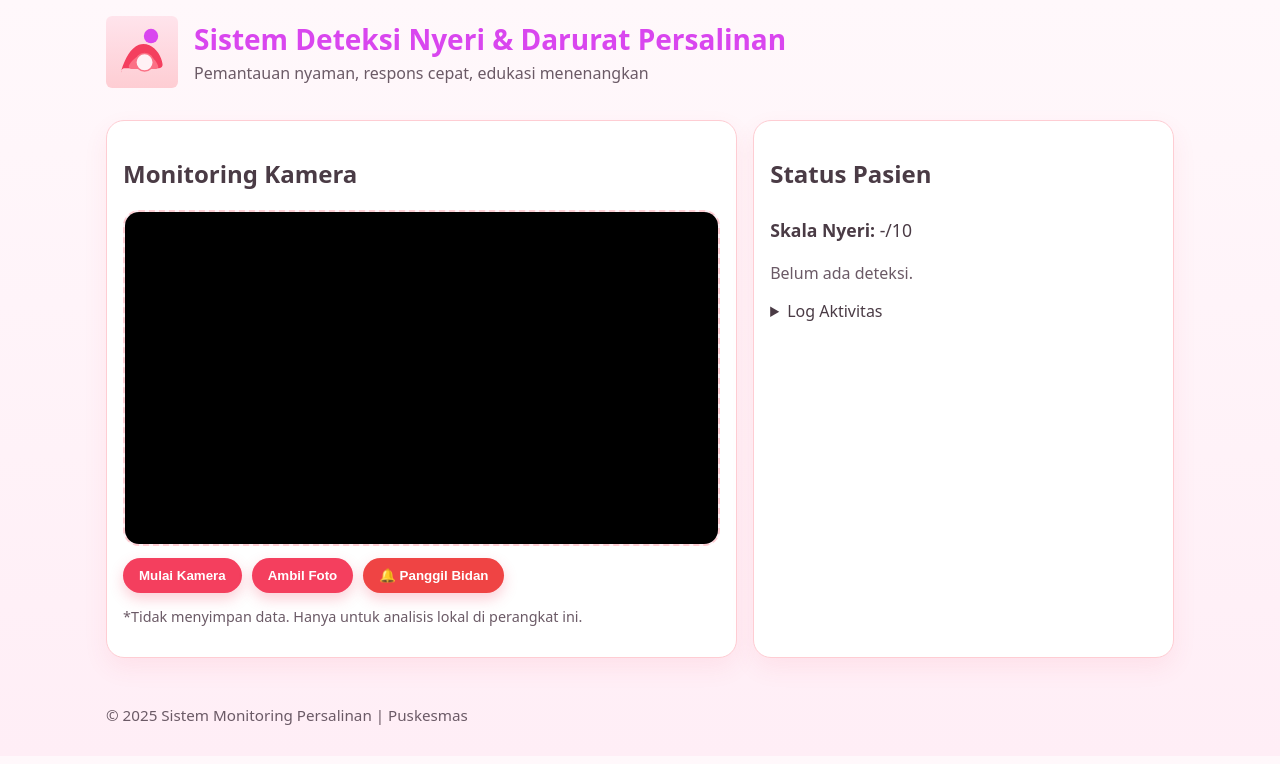
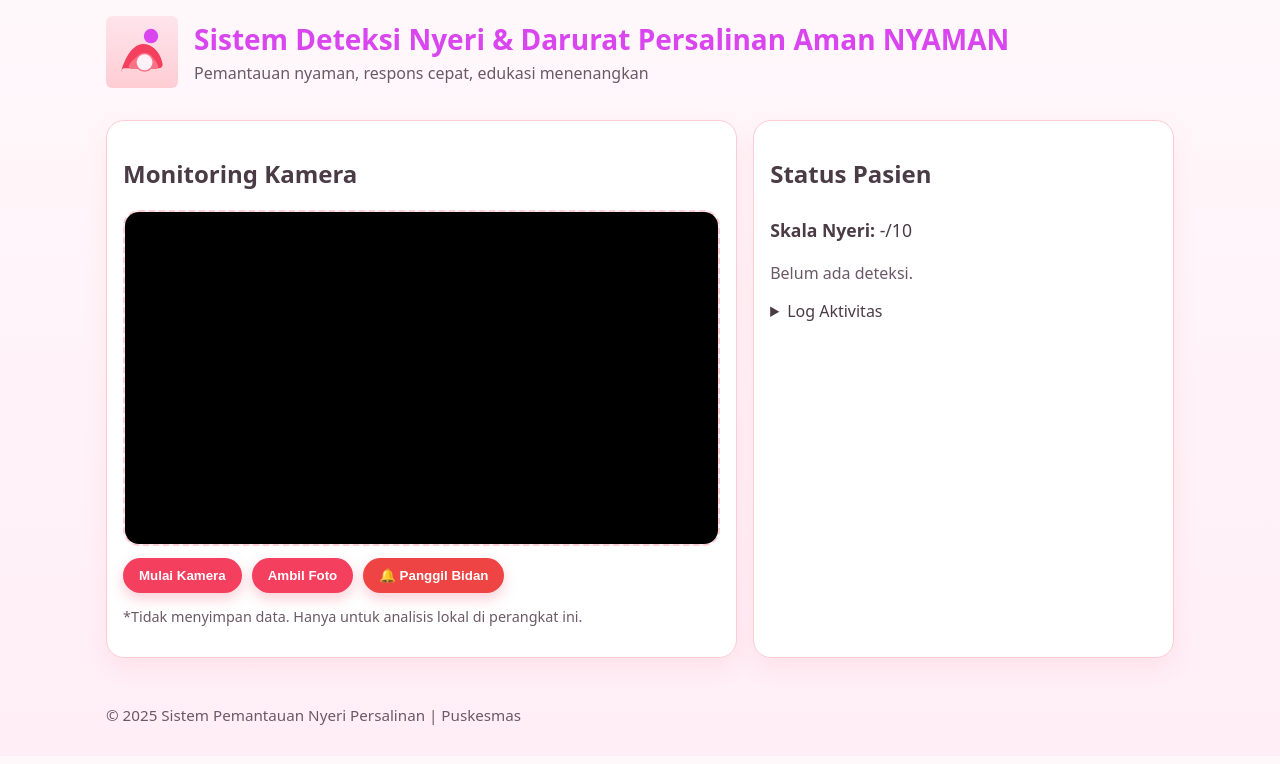
Before and after one commit to mandahape-coder/persalinannyaman, a plain HTML site: page index.html in a window 1280 px wide. Drawn offline with Linux system fonts and the light colour scheme.

Commit message:
Update index.html

```diff
--- a/index.html
+++ b/index.html
@@ -11,7 +11,7 @@
     <div class="brand">
       <img src="ibu-melahirkan.svg" alt="Ilustrasi ibu melahirkan" class="logo" />
       <div>
-        <h1>Sistem Deteksi Nyeri & Darurat Persalinan</h1>
+        <h1>Sistem Deteksi Nyeri & Darurat Persalinan Aman NYAMAN</h1>
         <p class="tagline">Pemantauan nyaman, respons cepat, edukasi menenangkan</p>
       </div>
     </div>
@@ -82,7 +82,7 @@
   </main>
 
   <footer class="container">
-    <p>© 2025 Sistem Monitoring Persalinan | Puskesmas</p>
+    <p>© 2025 Sistem Pemantauan Nyeri Persalinan | Puskesmas</p>
   </footer>
 
   <audio id="alarm" preload="auto"></audio>
```
